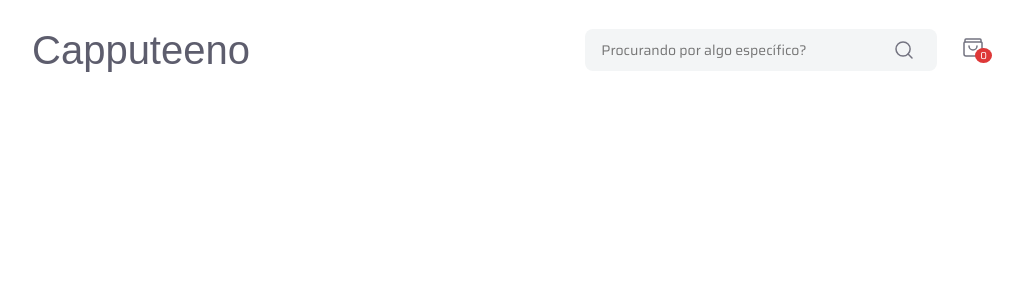
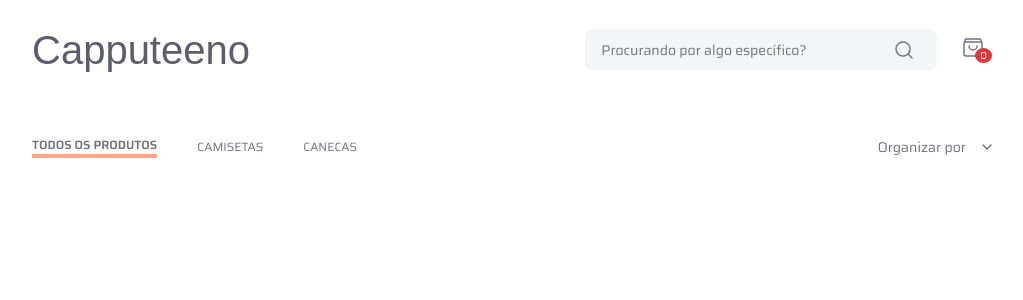
Before and after one commit to vinicius-je/rocketseat-frontend-challenge, a Next.js app in the folder capputeeno/: page / in a window 1280 px wide. Shown: the top 300 px of the page, without its empty margins (128-1151 px from the left). Built offline with nearby package versions, Linux system fonts and the light colour scheme; a web font is replaced by a local one.

Commit message:
feat: filter bar

```diff
--- a/capputeeno/src/app/globals.css
+++ b/capputeeno/src/app/globals.css
@@ -4,6 +4,7 @@
   --bg-secondary: #F3F5F6;
   --text-dark: #737380;
   --delete-color: #DE3838;
+  --orange-low: #FFA585;
 }
 
 * {
--- a/capputeeno/src/app/layout.tsx
+++ b/capputeeno/src/app/layout.tsx
@@ -1,6 +1,7 @@
 import './globals.css'
 import { Header } from '../components/header'
 import { Saira } from 'next/font/google'
+import { FilterContextProvider } from '@/contexts/filter-context'
 
 const saira = Saira({
   weight: ['300', '400', '500', '600'],
@@ -20,8 +21,10 @@ export default function RootLayout({
   return (
     <html lang="en">
       <body className={saira.className}>
-        <Header/>
-        {children}
+        <FilterContextProvider>
+          <Header/>
+          {children}
+        </FilterContextProvider>
       </body>
     </html>
   )
--- a/capputeeno/src/app/page.module.css
+++ b/capputeeno/src/app/page.module.css
@@ -1,8 +1,7 @@
 .main {
   display: flex;
   flex-direction: column;
-  justify-content: space-between;
   align-items: center;
-  padding: 6rem;
+  padding: 36px 160px;
   min-height: 100vh;
 }
--- a/capputeeno/src/app/page.tsx
+++ b/capputeeno/src/app/page.tsx
@@ -1,7 +1,10 @@
+import { FilterBar } from '@/components/filter-bar'
 import styles from './page.module.css'
 
 export default function Home() {
   return (
-    <main className={styles.main}></main>
+    <main className={styles.main}>
+      <FilterBar/>
+    </main>
   )
 }
--- /dev/null
+++ b/capputeeno/src/components/filter-bar.tsx
@@ -0,0 +1,24 @@
+"use client"
+import { FilterByPriority } from "./filter-by-priority";
+import { FilterByType } from "./filter-by-type";
+import styled from "styled-components";
+
+interface FilterBarProps {
+
+}
+
+const FilterContainer = styled.div`
+    display: flex;
+    width: 100%;
+    align-items: start;
+    justify-content: space-between;
+`
+
+export function FilterBar(props : FilterBarProps){
+    return(
+        <FilterContainer>
+            <FilterByType/>
+            <FilterByPriority/>
+        </FilterContainer>
+    )
+}
--- /dev/null
+++ b/capputeeno/src/components/filter-by-priority.tsx
@@ -0,0 +1,91 @@
+import { useFilter } from "@/hooks/useFilter"
+import { ArrowIcon } from "@/icons/arrow-icon"
+import { PriorityTypes } from "@/types/priority-types"
+import { useState } from "react"
+import styled from "styled-components"
+
+
+interface FilterByPriorityProps {
+
+}
+
+const FilterContainer = styled.div`
+    display: flex;
+    align-items: center;
+    position: relative;
+
+    button {
+        border: none;
+        background: transparent;
+        cursor: pointer;
+
+        font-family: inherit;
+        font-weight: 400;
+        font-size: 14px;
+        line-height: 22px;
+        color: var(--text-dark);
+
+        display: flex;
+        align-items: center;
+        justify-content: center;
+
+        svg {
+            margin-left: 16px;
+        }
+    }
+`
+
+const PriorityFilter = styled.ul`
+    position: absolute;
+    width: 250px;
+    background: #FFFFFF;
+    box-shadow: 0px 4px 12px rgba(0, 0, 0, 0.1);
+    border-radius: 4px;
+    padding: 12px 16px;
+    z-index: 999;
+
+    list-style: none;
+
+    top: 100%;
+
+    li {
+        color: var(--text-dark);
+        font-weight: 400;
+        font-size: 14px;
+        line-height: 22px;
+        cursor: pointer;
+    }
+
+    li + li {
+        margin-top: 4px;
+    }
+`
+
+export function FilterByPriority(props : FilterByPriorityProps){
+    const [isOpen, setIsOpen] = useState(false)
+    const { setPriority } = useFilter()
+
+    const handleOpen = () => setIsOpen(prev => !prev)
+
+    const handleUpdatePriority = (value: PriorityTypes) => {
+        setPriority(value)
+        setIsOpen(false)
+    }
+
+    return(
+        <FilterContainer>
+            <button onClick={handleOpen}>
+                Organizar por
+                <ArrowIcon/>
+            </button>
+            {isOpen &&
+            <PriorityFilter>
+                <li onClick={() => handleUpdatePriority(PriorityTypes.NEWS)}>Novidades</li>
+                <li onClick={() => handleUpdatePriority(PriorityTypes.BIGGEST_PRICE)}>Preço: Maior - menor</li>
+                <li onClick={() => handleUpdatePriority(PriorityTypes.MINOR_PRICE)}>Preço: Menor - maior</li>
+                <li onClick={() => handleUpdatePriority(PriorityTypes.POPULARITY)}>Mais vendidos</li>
+            </PriorityFilter>}
+        </FilterContainer>
+
+    )
+}
--- /dev/null
+++ b/capputeeno/src/components/filter-by-type.tsx
@@ -0,0 +1,65 @@
+import styled from "styled-components"
+import { useFilter } from "@/hooks/useFilter"
+import { FilterType } from "@/types/filter-types"
+
+interface FilterItemProps  {
+    selected: boolean
+}
+
+const FilterList = styled.ul`
+    display: flex;
+    align-items: center;
+    justify-content: center;
+    gap: 40px;
+    list-style: none;
+`
+
+const FilterItem = styled.li<FilterItemProps>`
+    font-family: inherit;
+    font-weight: ${props => props.selected ? '600' : '400'};
+    font-size: 12px;
+    line-height: 18px;
+    text-align: center;
+    text-transform: uppercase;
+    cursor: pointer;
+
+    color: var(--text-dark);
+
+    border-bottom: ${props => props.selected ? '4px solid var(--orange-low);' : ''}
+
+    @media(min-width: ${props => props.theme.desktopBreakpoint}){
+        font-size: 16px;
+        line-height: 22px;
+    }
+`
+
+export function FilterByType(){
+    const { type, setType } = useFilter();
+
+    const handleChangeType = (value: FilterType) => {
+        setType(value)
+    }
+
+    return(
+        <FilterList>
+             <FilterItem
+                selected={type === FilterType.ALL}
+                onClick={() => handleChangeType(FilterType.ALL)}
+            >
+                Todos os produtos
+            </FilterItem>
+            <FilterItem
+                selected={type === FilterType.SHIRT}
+                onClick={() => handleChangeType(FilterType.SHIRT)}
+            >
+                Camisetas
+            </FilterItem>
+            <FilterItem
+                selected={type === FilterType.MUG}
+                onClick={() => handleChangeType(FilterType.MUG)}
+            >
+                Canecas
+            </FilterItem>
+        </FilterList>
+    )
+}
--- /dev/null
+++ b/capputeeno/src/contexts/filter-context.tsx
@@ -0,0 +1,32 @@
+"use client"
+import { FilterType } from "@/types/filter-types";
+import { PriorityTypes } from "@/types/priority-types";
+import { ReactNode, createContext, useState } from "react";
+
+export const FilterContext = createContext({
+    search: '',
+    page: 0,
+    type: FilterType.ALL,
+    priority: PriorityTypes.NEWS,
+    setPriority: (value: PriorityTypes) => {},
+    setSearch: (value: string) => {},
+    setPage: (value: number) => {},
+    setType: (value: FilterType) => {}
+})
+
+interface ProviderProps {
+    children: ReactNode;
+}
+
+export function FilterContextProvider({ children }: ProviderProps){
+    const [search, setSearch] = useState('');
+    const [page, setPage] = useState(0);
+    const [type, setType] = useState(FilterType.ALL);
+    const [priority, setPriority] = useState(PriorityTypes.NEWS);
+
+    return(
+        <FilterContext.Provider value={{search, page, type, priority,  setSearch, setPage, setType, setPriority}}>
+            {children}
+        </FilterContext.Provider>
+    )
+}
--- /dev/null
+++ b/capputeeno/src/hooks/useFilter.tsx
@@ -0,0 +1,6 @@
+import { FilterContext } from "@/contexts/filter-context";
+import { useContext } from "react";
+
+export function useFilter(){
+    return useContext(FilterContext)
+}
--- /dev/null
+++ b/capputeeno/src/icons/arrow-icon.tsx
@@ -0,0 +1,7 @@
+export function ArrowIcon(){
+    return (
+        <svg width="10" height="6" viewBox="0 0 10 6" fill="none" xmlns="http://www.w3.org/2000/svg">
+            <path d="M1 1L5 5L9 1" stroke="#737380" stroke-width="1.5" stroke-linecap="round" stroke-linejoin="round"/>
+        </svg>
+    )
+}
--- /dev/null
+++ b/capputeeno/src/types/filter-types.ts
@@ -0,0 +1,5 @@
+export enum FilterType {
+    'ALL',
+    'SHIRT',
+    'MUG'
+}
--- /dev/null
+++ b/capputeeno/src/types/priority-types.ts
@@ -0,0 +1,6 @@
+export enum PriorityTypes {
+    'POPULARITY',
+    'NEWS',
+    'MINOR_PRICE',
+    'BIGGEST_PRICE'
+}
```
